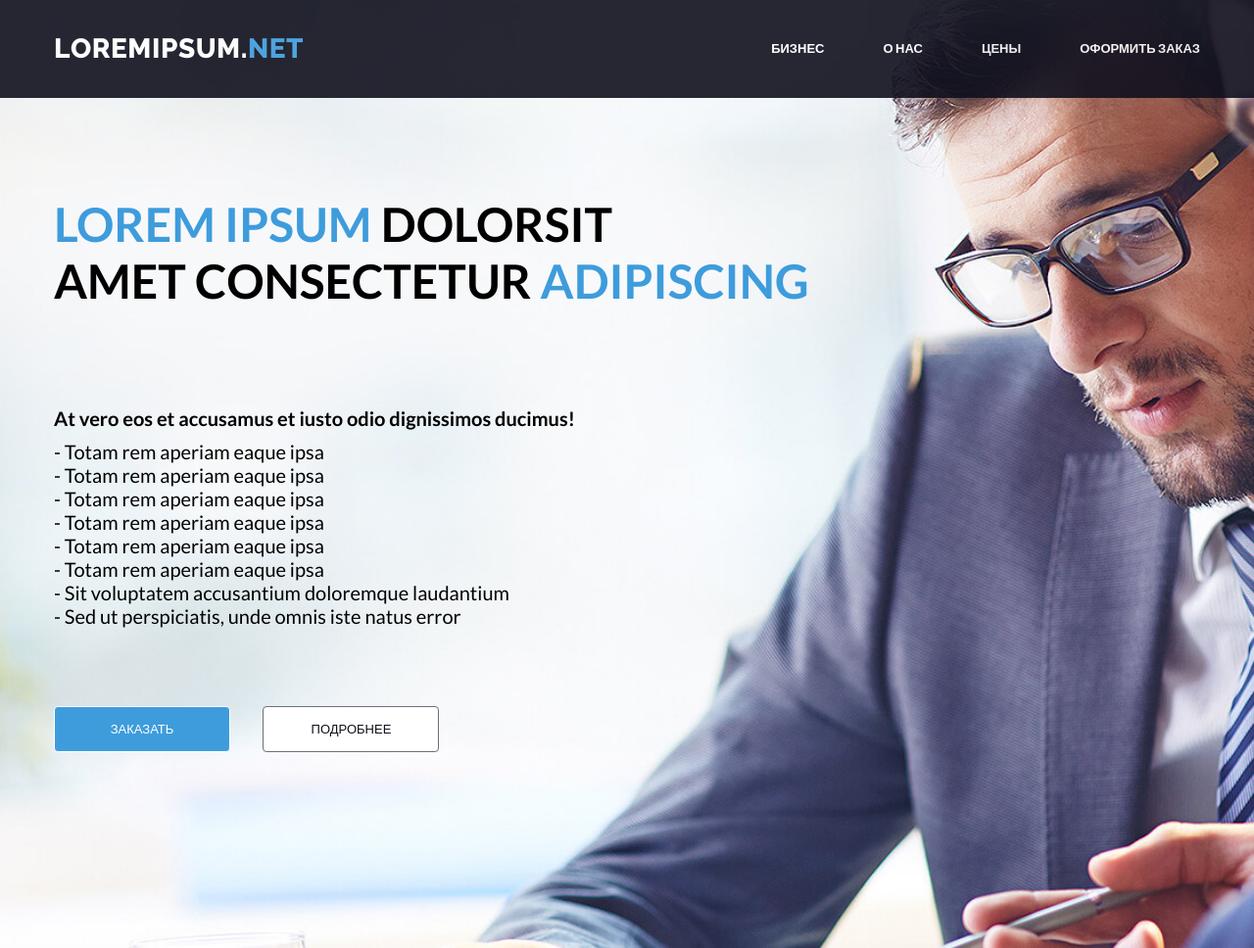
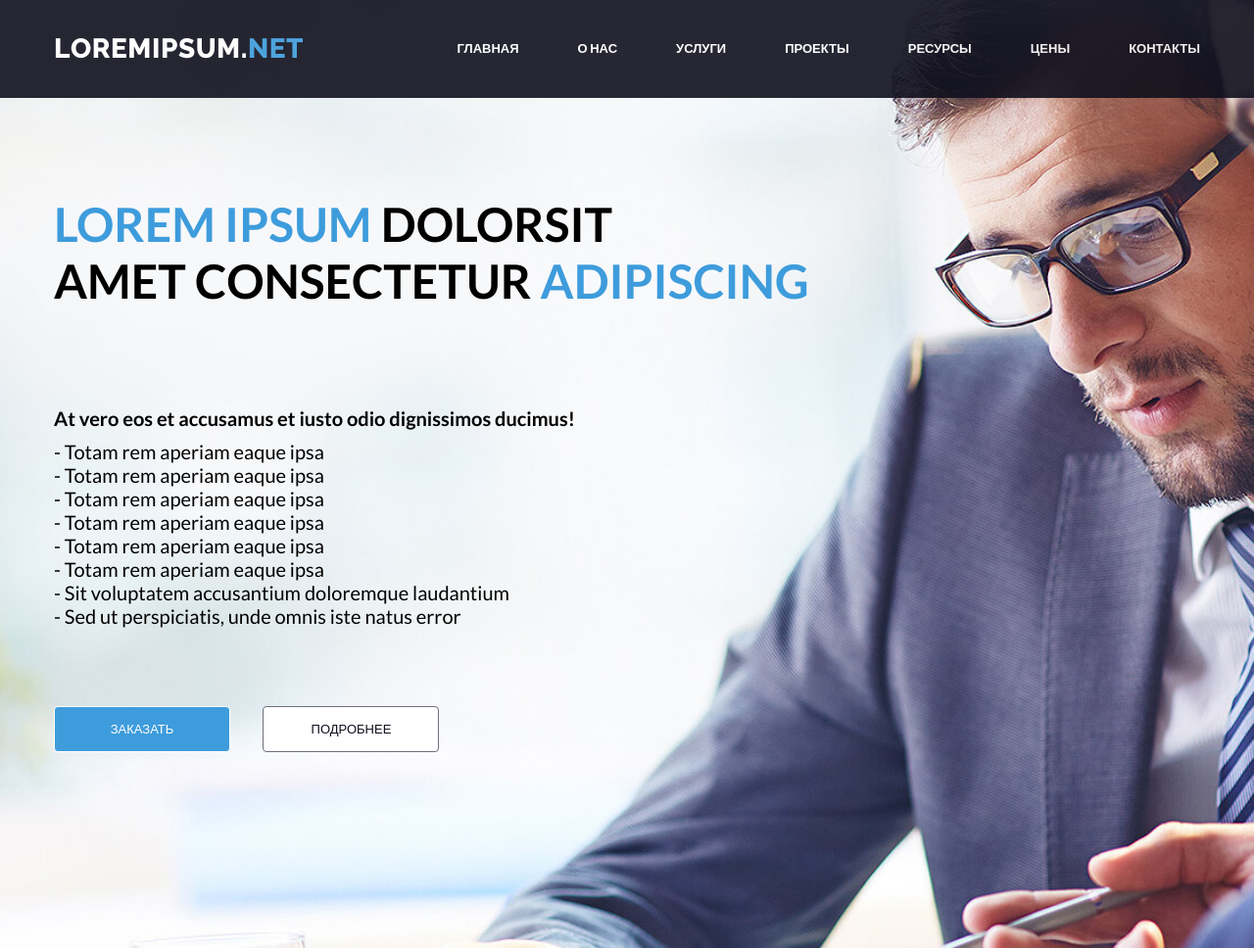
Before and after one commit to NelaSatsiuk/test, a plain HTML site: page index.html in a window 1280 px wide. Shown: the top 968 px of the page at 98% size. Drawn offline with Linux system fonts and the light colour scheme.

Commit message:
fix project

```diff
--- a/index.html
+++ b/index.html
@@ -33,10 +33,13 @@
                 </a>
                 <nav class="header__menu">
                     <ul class="header__list">
-                        <li class="header__item"><a href="#" class="header__link">бизнес</a></li>
-                        <li class="header__item"><a href="#" class="header__link">о нас</a></li>
-                        <li class="header__item"><a href="#" class="header__link">цены</a></li>
-                        <li class="header__item"><a href="#" class="header__link">оформить заказ</a></li>
+                        <li class="header__item"><a href="./index.html" class="header__link">Главная</a></li>
+                        <li class="header__item"><a href="#" class="header__link">О нас</a></li>
+                        <li class="header__item"><a href="#" class="header__link">Услуги</a></li>
+                        <li class="header__item"><a href="#" class="header__link">Проекты</a></li>
+                        <li class="header__item"><a href="#" class="header__link">Ресурсы</a></li>
+                        <li class="header__item"><a href="#" class="header__link">Цены</a></li>
+                        <li class="header__item"><a href="#" class="header__link">Контакты</a></li>
                     </ul>
                     <div class="header__burger">
                         <span></span>
```
